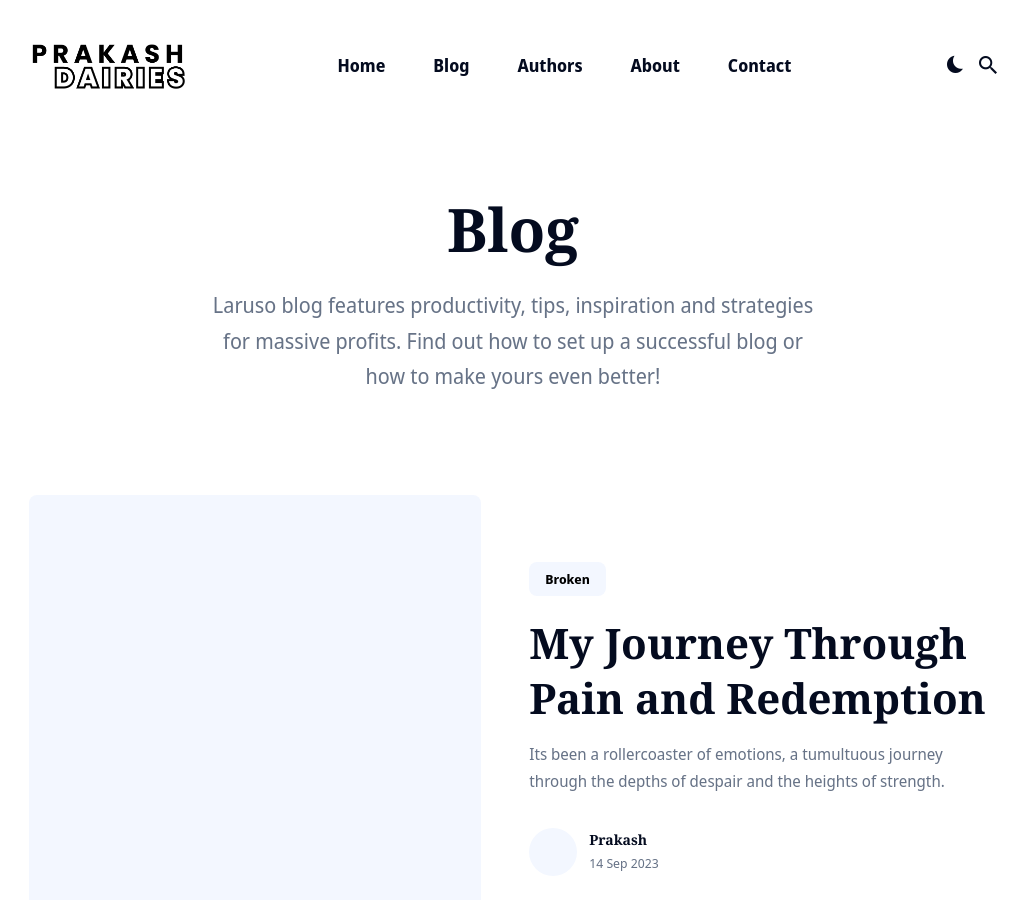
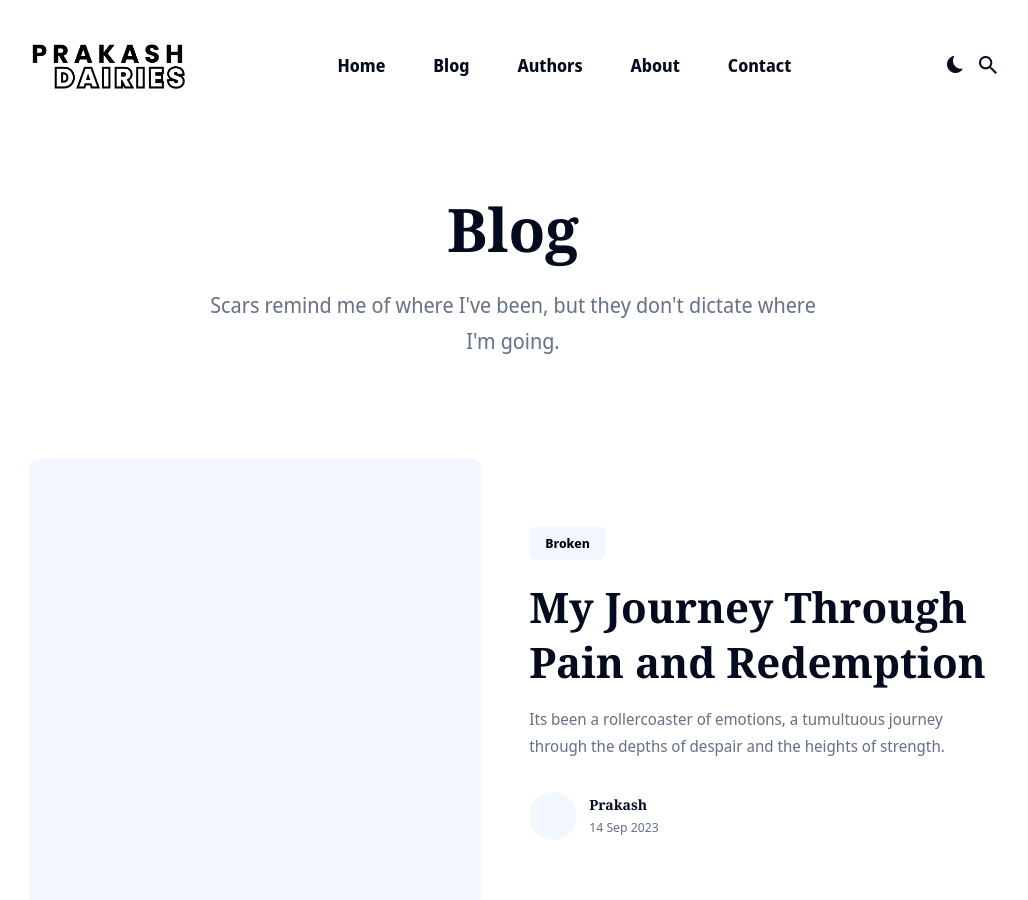
Before and after one commit to PrakasRavichandran/dairy-blog, a Jekyll site: the page built from blog/index.html, in a window 1280 px wide and 900 px high. Shown: the whole window, without its empty margins (127-1155 px from the left). Built offline with Jekyll 4.4.1, drawn with Linux system fonts in a browser that asks for light colours; nearby versions of some CDN libraries; the list of posts is cut into pages by our own code.

Commit message:
Update index.html

```diff
--- a/blog/index.html
+++ b/blog/index.html
@@ -1,7 +1,7 @@
 ---
 layout: default
 title: Blog
-description: Laruso blog features productivity, tips, inspiration and strategies for massive profits. Find out how to set up a successful blog or how to make yours even better!
+description: Scars remind me of where I've been, but they don't dictate where I'm going.
 ---
 
 <!-- begin hero -->
```
